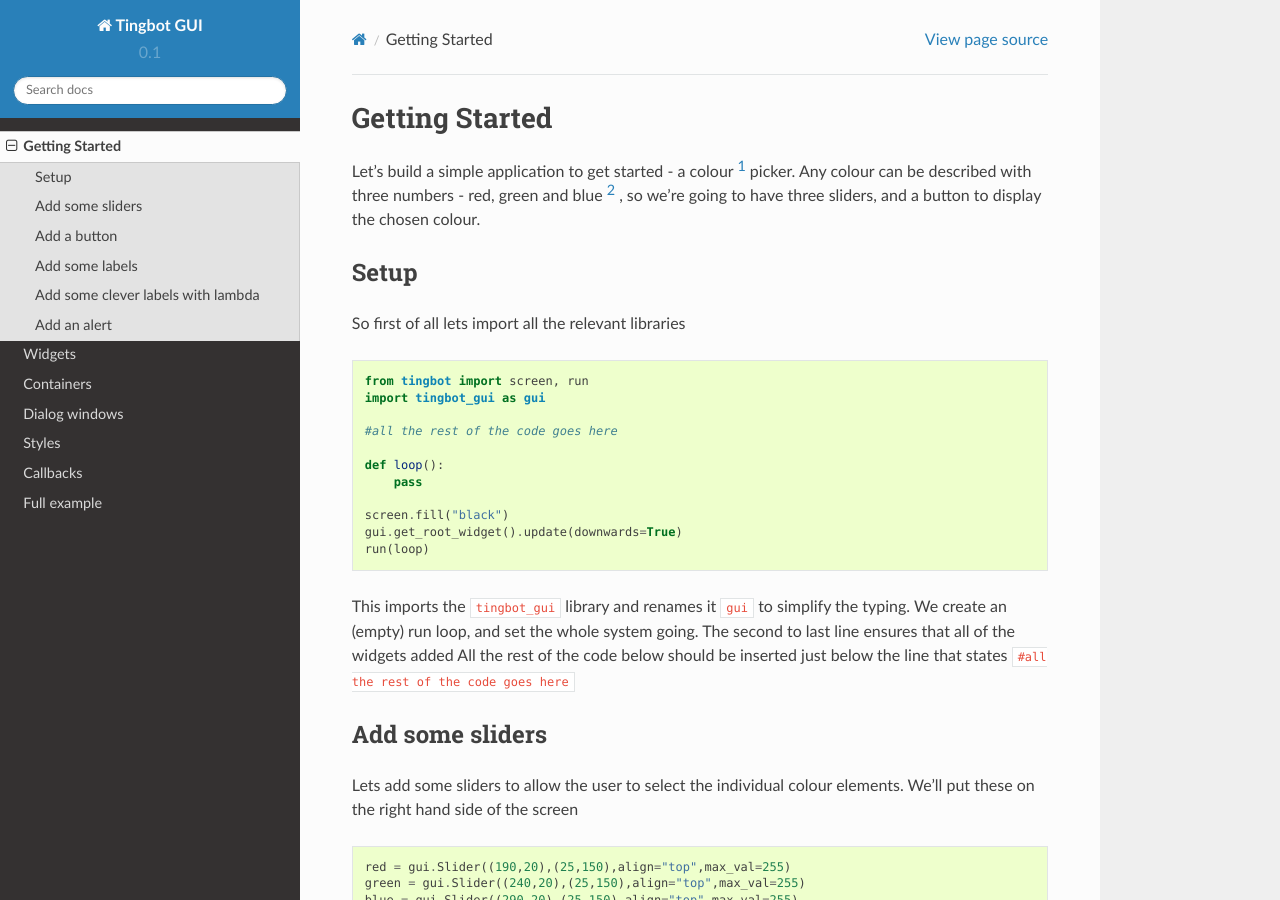
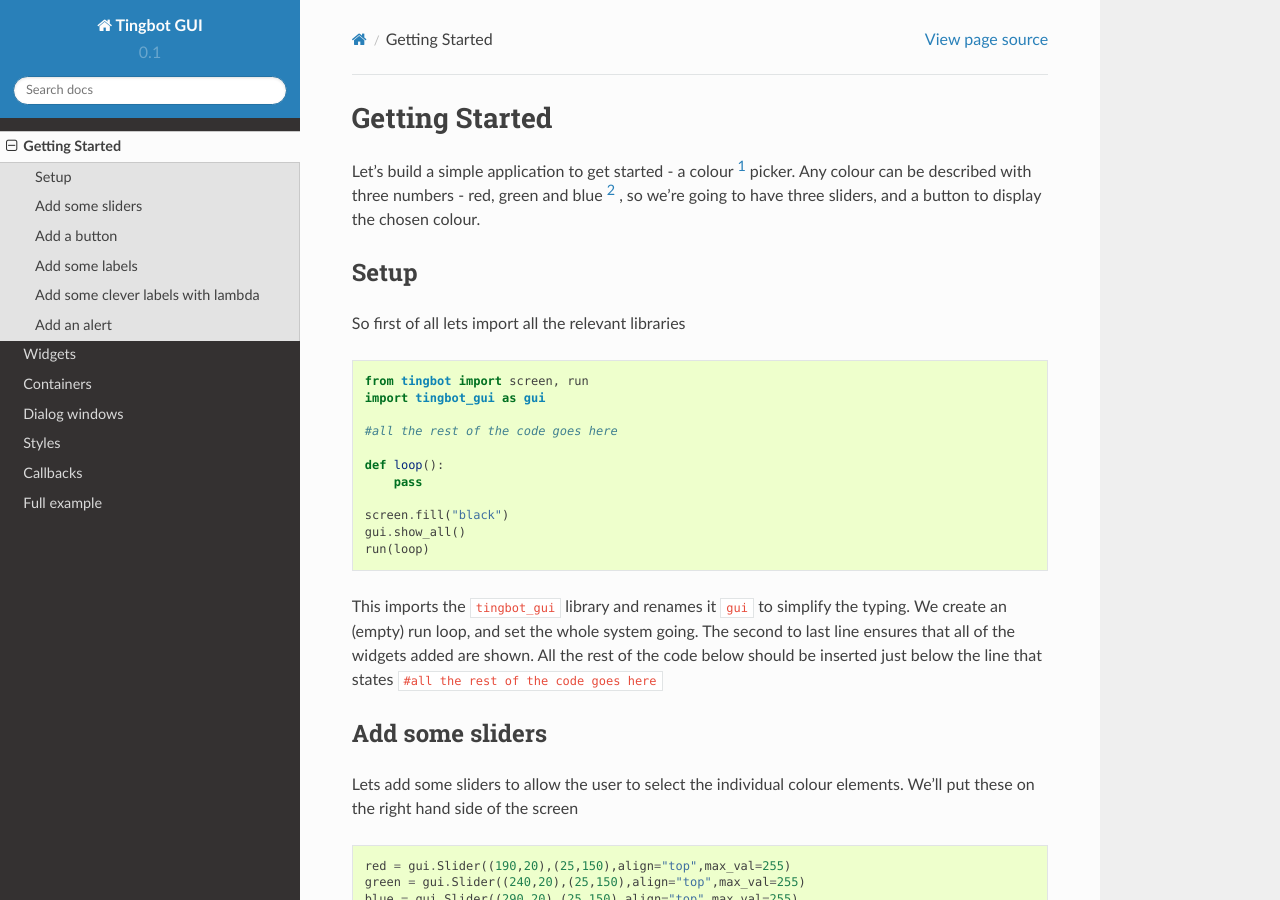
Before and after one commit to furbrain/tingbot-gui, a Sphinx documentation site: the page built from docs/getting_started.rst, in a window 1280 px wide and 900 px high. Built offline with Sphinx 7.4.7 and the Read the Docs theme 2.0.0, drawn with Linux system fonts in a browser that asks for light colours; the version number is read from the project's files by our own code.

Commit message:
Add show_all function

```diff
--- a/color_picker.py
+++ b/color_picker.py
@@ -34,5 +34,5 @@
    pass
 
 screen.fill("black")
-gui.get_root_widget().update(downwards=True)
+gui.show_all()
 run(loop)
--- a/demo.py
+++ b/demo.py
@@ -172,7 +172,7 @@
 print "Current notebook tab: " + nb.selected.label
 
 gui.get_root_widget().fill(notebook_style.bg_color)
-gui.get_root_widget().update(downwards=True)
+gui.show_all()
 def loop():
     pass
 
--- a/docs/getting_started.rst
+++ b/docs/getting_started.rst
@@ -20,11 +20,11 @@
        pass
 
    screen.fill("black")
-   gui.get_root_widget().update(downwards=True)
+   gui.show_all()
    run(loop)
 
 This imports the ``tingbot_gui`` library and renames it ``gui`` to simplify the typing. We create an (empty) run loop,
-and set the whole system going. The second to last line ensures that all of the widgets added
+and set the whole system going. The second to last line ensures that all of the widgets added are shown.
 All the rest of the code below should be inserted just below the line that states
 ``#all the rest of the code goes here``
 
--- a/tingbot_gui/__init__.py
+++ b/tingbot_gui/__init__.py
@@ -14,6 +14,9 @@
 from .popupmenu import PopupMenu, PopupButton
 from .style import Style, get_default_style
 
+def show_all():
+    get_root_widget().update(downwards=True)
+
 __author__ = 'Phil Underwood'
 __email__ = 'beardydoc@gmail.com'
 __version__ = '0.3'
```
